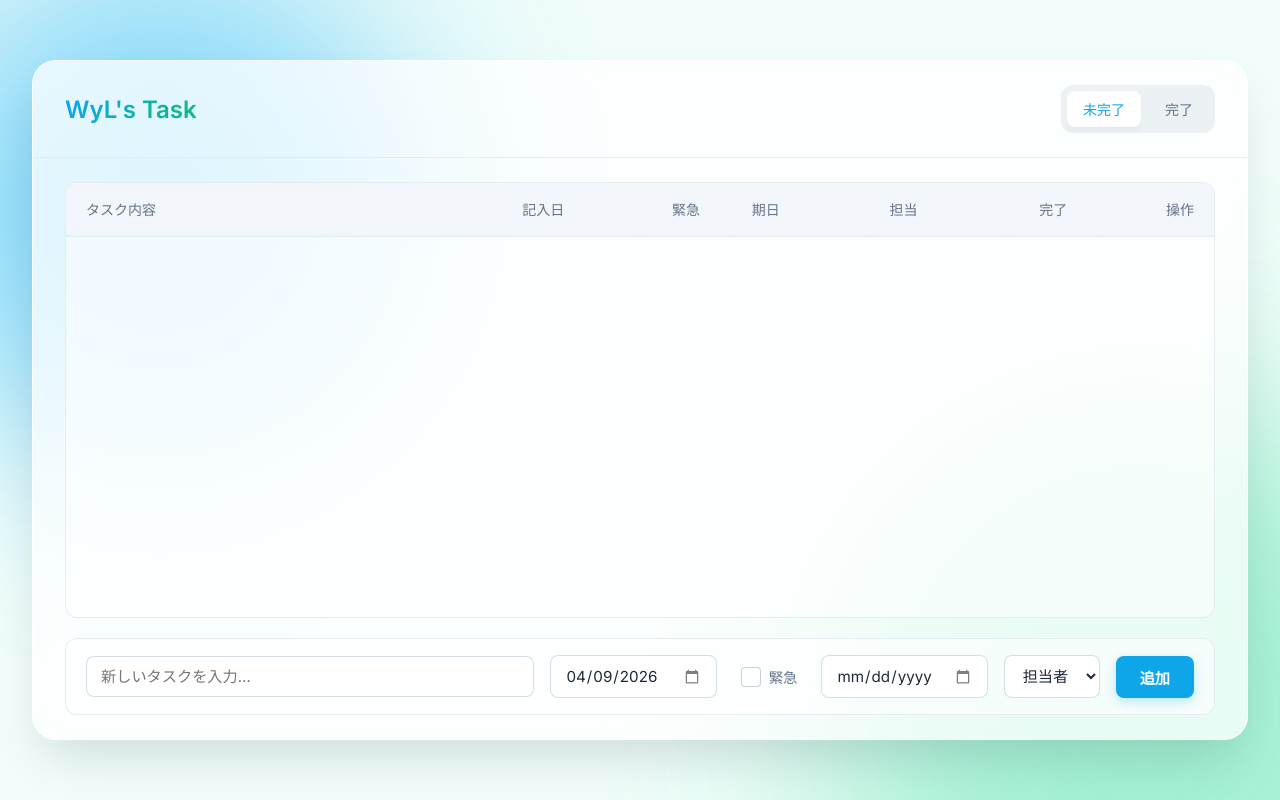
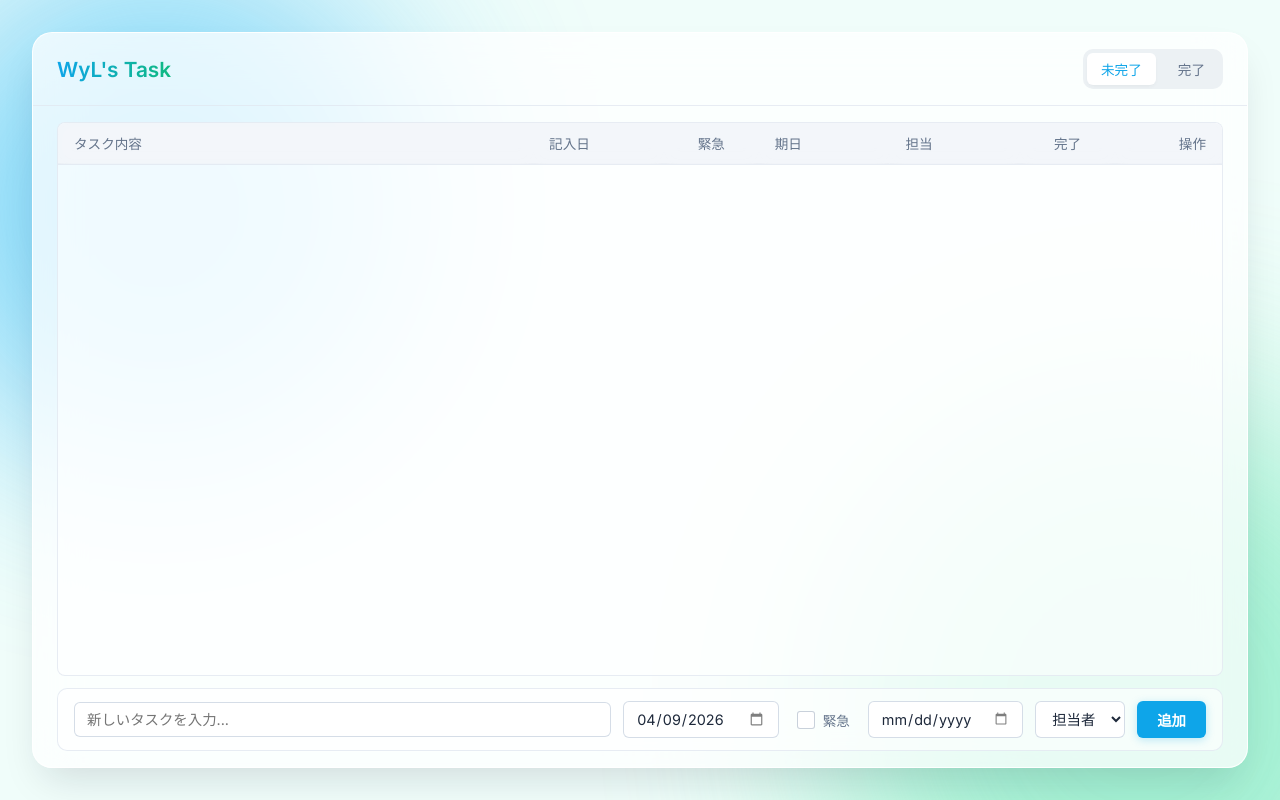
Before and after one commit to wyl-morimoto/todo, a plain HTML site: page frontend/index.html in a window 1280 px wide. Drawn offline with Linux system fonts and the light colour scheme; no server answers.

Commit message:
Add files via upload

```diff
--- a/frontend/style.css
+++ b/frontend/style.css
@@ -74,11 +74,11 @@ body {
 .app-container {
     width: 95%;
     max-width: 1400px;
-    height: 85vh;
-    border-radius: 24px;
+    height: 92vh; /* Expanded height to fit more content */
+    border-radius: 20px;
     display: flex;
     flex-direction: column;
-    box-shadow: 0 25px 50px -12px rgba(15, 23, 42, 0.15); /* 明るい背景に合うようにシャドウを弱めに */
+    box-shadow: 0 20px 40px -12px rgba(15, 23, 42, 0.15); /* 明るい背景に合うようにシャドウを弱めに */
     backdrop-filter: blur(24px);
     -webkit-backdrop-filter: blur(24px);
     background: var(--glass-bg);
@@ -89,35 +89,36 @@ body {
     display: flex;
     justify-content: space-between;
     align-items: center;
-    padding: 24px 32px;
+    padding: 16px 24px; /* Reduced header padding */
     border-bottom: 1px solid rgba(226, 232, 240, 0.8);
 }
 
 .app-header h1 {
-    font-size: 1.5rem;
+    font-size: 1.3rem; /* Slightly smaller */
     font-weight: 600;
-    background: linear-gradient(to right, #0ea5e9, #10b981); /* ブルーからグリーンへの爽快なグラデーション */
+    background: linear-gradient(to right, #0ea5e9, #10b981);
     -webkit-background-clip: text;
     -webkit-text-fill-color: transparent;
     user-select: none;
+    margin-bottom: 0;
 }
 
 .tabs {
     display: flex;
     gap: 8px;
-    background: rgba(148, 163, 184, 0.15); /* 薄いグレー背景 */
-    padding: 6px;
-    border-radius: 12px;
+    background: rgba(148, 163, 184, 0.15);
+    padding: 4px;
+    border-radius: 10px;
 }
 
 .tab-btn {
     background: transparent;
     border: none;
     color: var(--text-secondary);
-    padding: 8px 16px;
-    border-radius: 8px;
+    padding: 6px 14px;
+    border-radius: 6px;
     cursor: pointer;
-    font-size: 0.875rem;
+    font-size: 0.85rem;
     font-weight: 500;
     transition: all 0.2s ease;
 }
@@ -129,33 +130,33 @@ body {
 .tab-btn.active {
     background: #ffffff;
     color: var(--primary-color);
-    box-shadow: 0 4px 6px -1px rgba(0, 0, 0, 0.05);
+    box-shadow: 0 2px 4px -1px rgba(0, 0, 0, 0.05);
 }
 
 .grid-container {
     flex: 1;
     display: flex;
     flex-direction: column;
-    padding: 24px 32px;
+    padding: 16px 24px; /* Reduced padding from 24px 32px */
     overflow: hidden;
-    gap: 20px;
+    gap: 12px; /* Reduced from 20px */
 }
 
 .table-wrapper {
     flex: 1;
     overflow-y: auto;
-    border-radius: 12px;
+    border-radius: 8px;
     background: rgba(255, 255, 255, 0.5);
     border: 1px solid rgba(226, 232, 240, 0.8);
     position: relative;
 }
 
 .table-wrapper::-webkit-scrollbar {
-    width: 8px;
+    width: 6px;
 }
 .table-wrapper::-webkit-scrollbar-thumb {
     background-color: rgba(148, 163, 184, 0.3);
-    border-radius: 4px;
+    border-radius: 3px;
 }
 
 .task-table {
@@ -166,9 +167,9 @@ body {
 
 .task-table th {
     background: var(--table-header);
-    padding: 16px 20px;
+    padding: 10px 16px; /* Considerably smaller padding */
     font-weight: 500;
-    font-size: 0.875rem;
+    font-size: 0.85rem;
     color: var(--text-secondary);
     position: sticky;
     top: 0;
@@ -178,9 +179,9 @@ body {
 }
 
 .task-table td {
-    padding: 12px 20px;
+    padding: 6px 14px; /* Reduced padding for tighter rows */
     border-bottom: 1px solid rgba(226, 232, 240, 0.6);
-    font-size: 0.95rem;
+    font-size: 0.9rem;
     vertical-align: middle;
 }
 
@@ -201,8 +202,8 @@ body {
     color: var(--text-primary);
     font-family: inherit;
     font-size: inherit;
-    padding: 6px 8px;
-    border-radius: 6px;
+    padding: 4px 6px; /* Tighter inputs */
+    border-radius: 4px;
     width: 100%;
     transition: all 0.2s;
 }
@@ -212,6 +213,7 @@ body {
     filter: none;
     opacity: 0.5;
     cursor: pointer;
+    padding: 2px;
 }
 
 .task-table input[type="text"]:hover,
@@ -230,12 +232,12 @@ body {
 }
 
 /* Column Widths Alignment */
-.col-content { width: 38%; }
-.col-date { width: 12%; }
+.col-content { width: 40%; }
+.col-date { width: 11%; }
 .col-urgent { width: 8%; text-align: center; }
-.col-assignee { width: 12%; }
+.col-assignee { width: 11%; }
 .col-status { width: 8%; text-align: center; }
-.col-actions { width: 10%; text-align: right; }
+.col-actions { width: 9%; text-align: right; }
 
 .task-table th.col-urgent, .task-table td.col-urgent,
 .task-table th.col-status, .task-table td.col-status {
@@ -265,11 +267,11 @@ body {
 
 .checkmark {
     position: relative;
-    height: 22px;
-    width: 22px;
+    height: 18px; /* Slightly smaller for tight layout */
+    width: 18px;
     background-color: #ffffff;
     border: 1px solid rgba(148, 163, 184, 0.5);
-    border-radius: 6px;
+    border-radius: 4px;
     transition: all 0.2s ease;
     display: inline-block;
 }
@@ -293,10 +295,10 @@ body {
     content: "";
     position: absolute;
     display: none;
-    left: 7px;
-    top: 3px;
-    width: 5px;
-    height: 10px;
+    left: 5px;
+    top: 2px;
+    width: 4px;
+    height: 9px;
     border: solid white;
     border-width: 0 2px 2px 0;
     transform: rotate(45deg);
@@ -316,8 +318,8 @@ body {
 .add-task-container {
     background: rgba(255, 255, 255, 0.6);
     border: 1px solid rgba(226, 232, 240, 0.8);
-    border-radius: 12px;
-    padding: 16px 20px;
+    border-radius: 10px;
+    padding: 12px 16px; /* Tighter padding */
     transition: opacity 0.3s ease, height 0.3s ease;
 }
 
@@ -327,7 +329,7 @@ body {
 
 .add-task-form {
     display: flex;
-    gap: 16px;
+    gap: 12px;
     align-items: center;
     flex-wrap: nowrap;
 }
@@ -337,10 +339,10 @@ body {
     background: #ffffff;
     border: 1px solid rgba(203, 213, 225, 0.8);
     color: var(--text-primary);
-    padding: 10px 14px;
-    border-radius: 8px;
+    padding: 8px 12px; /* Smaller inputs */
+    border-radius: 6px;
     font-family: inherit;
-    font-size: 0.95rem;
+    font-size: 0.9rem;
     transition: all 0.2s;
 }
 
@@ -361,15 +363,15 @@ body {
     align-items: center;
     gap: 8px;
     cursor: pointer;
-    padding: 0 8px;
+    padding: 0 6px;
 }
 /* Reusing aesthetic for simple input */
 .checkbox-label input { display: none; }
 .custom-checkbox {
-    width: 20px; height: 20px;
+    width: 18px; height: 18px;
     border: 1px solid rgba(148, 163, 184, 0.5);
     background: #ffffff;
-    border-radius: 4px;
+    border-radius: 3px;
     display: inline-block;
     position: relative;
     transition: all 0.2s;
@@ -380,32 +382,32 @@ body {
 }
 .checkbox-label input:checked + .custom-checkbox::after {
     content: "";
-    position: absolute; left: 6px; top: 2px;
-    width: 4px; height: 8px;
+    position: absolute; left: 5px; top: 1px;
+    width: 4px; height: 9px;
     border: solid white; border-width: 0 2px 2px 0;
     transform: rotate(45deg);
 }
 
-.cb-text { font-size: 0.9rem; color: var(--text-secondary); font-weight: 500; }
+.cb-text { font-size: 0.85rem; color: var(--text-secondary); font-weight: 500; }
 
 .primary-btn {
     background: var(--primary-color);
     color: white;
     border: none;
-    padding: 10px 24px;
-    border-radius: 8px;
+    padding: 8px 20px;
+    border-radius: 6px;
     font-weight: 600;
-    font-size: 0.95rem;
+    font-size: 0.9rem;
     cursor: pointer;
     transition: all 0.2s;
-    box-shadow: 0 4px 12px rgba(14, 165, 233, 0.25);
+    box-shadow: 0 2px 8px rgba(14, 165, 233, 0.25);
     white-space: nowrap;
 }
 
 .primary-btn:hover {
     background: var(--primary-hover);
-    transform: translateY(-2px);
-    box-shadow: 0 6px 16px rgba(14, 165, 233, 0.35);
+    transform: translateY(-1px);
+    box-shadow: 0 4px 12px rgba(14, 165, 233, 0.35);
 }
 
 .primary-btn:active {
@@ -418,8 +420,8 @@ body {
     border: none;
     color: var(--text-secondary);
     cursor: pointer;
-    padding: 8px;
-    border-radius: 6px;
+    padding: 4px 6px;
+    border-radius: 4px;
     transition: all 0.2s;
     display: inline-flex;
     align-items: center;
```
